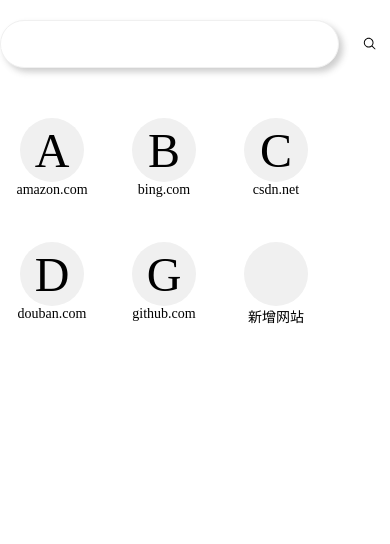
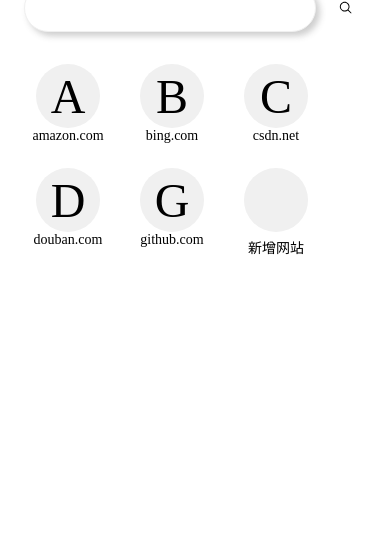
Before and after one commit to yyouangy/nav-1, a website: page src/index.html in a window 390 px wide. Shown: the part 300-844 px from the top of the page. Drawn offline with nearby package versions, Linux system fonts and the light colour scheme.

Commit message:
updateMediaQueries

```diff
--- a/src/style.css
+++ b/src/style.css
@@ -9,12 +9,33 @@
 body{
     background: #ffffff;
 }
+@media (max-width: 479px){
+    .globalHeader{
+        margin: -36px 24px;
+    }
+    .searchForm{
+        min-width: 300px;
+        max-width: 600px;
+        display: flex;
+        justify-content: space-between;
+        margin: 16px auto;
+    }
+    .siteList{
+        margin: 8px 0 0 6px;
+    }
+}
 
-/*@media (min-width: 500px){*/
-/*    .globalHeader{*/
-/*        margin: 60px auto 36px;*/
+/*@media(min-width: 500px){*/
+/*    .siteList{*/
+/*        margin-left: 0;*/
+/*        margin-right: -25px;*/
+/*        justify-content: flex-start;*/
+/*        width: 64px;*/
+/*        height: 64px;*/
+/*        border-radius: 64px;*/
 /*    }*/
 /*}*/
+
 .lLogo{
     max-width: 600px;
     display: flex;
@@ -28,13 +49,7 @@
     justify-content: space-between;
     margin: 16px auto;
 }
-/*@media (min-width:500px){*/
-/*    .searchForm{*/
-/*        max-width: 600px;*/
-/*        margin-left: auto;*/
-/*        margin-right: auto;*/
-/*    }*/
-/*}*/
+
 
 .searchForm > input{
     outline: none;
@@ -62,36 +77,21 @@
     background: #FFFFFF;
     border: none;
 }
+.searchForm  > button:hover{
+    cursor: pointer;
+}
 
 .globalMain{
     max-width: 600px;
-    /*border: 1px solid red;*/
     display: flex;
     flex-wrap: wrap;
     margin: 50px auto;
 }
 
-/*@media(min-width: 500px){*/
-/*    .siteList{*/
-/*        margin-left: 0;*/
-/*        margin-right: -25px;*/
-/*        justify-content: flex-start;*/
-/*        width: 64px;*/
-/*        height: 64px;*/
-/*        border-radius: 64px;*/
-/*    }*/
-/*}*/
-
-
 .siteList{
     display: flex;
     flex-wrap: wrap;
 }
-/*@media(min-width: 500px){*/
-/*    .siteList > li{*/
-/*        margin-right: 25px;*/
-/*    }*/
-/*    }*/
 
 .siteList .site{
     width: 64px;
@@ -103,10 +103,15 @@
     flex-direction: column;
     background: #F0F0F0;
     border: none;
-    /*padding: 20px 0;*/
     margin: 0 28px 60px 20px;
     position: relative;
     cursor: pointer;
+}
+
+@media (max-width: 479px){
+    .siteList .site{
+        margin: 10px 10px 30px 30px;
+    }
 }
 .siteList .site > .logo{
     display: flex;
@@ -139,18 +144,21 @@
     justify-content: center;
     align-items: center;
     flex-direction: column;
-    padding: 20px 0;
+    padding: 30px 0;
     margin: 0 28px 60px 20px;
     background: #F0F0F0;
 }
 .siteList .addButton .icon{
     width: 56px;
     height: 56px;
-    margin: 20px 10px 0px 10px;
+    margin: 30px 10px 0px 10px;
+}
+.siteList .addButton .icon:hover{
+    cursor: pointer;
 }
 .siteList .addButton .text{
     font-size: 14px;
-    /*padding: 10px 0 0 0;*/
+    padding: 10px 0 0 0;
     margin: 10px 0;
 }
 .siteList .addButton .icon-wrapper{
@@ -161,3 +169,8 @@
     align-items: center;
     margin: 20px 0 0 0;
 }
+@media (max-width: 479px){
+    .last{
+        padding: 10px 10px;
+    }
+}
```
Also changed, not shown: dist/index.js, 4 other files.
